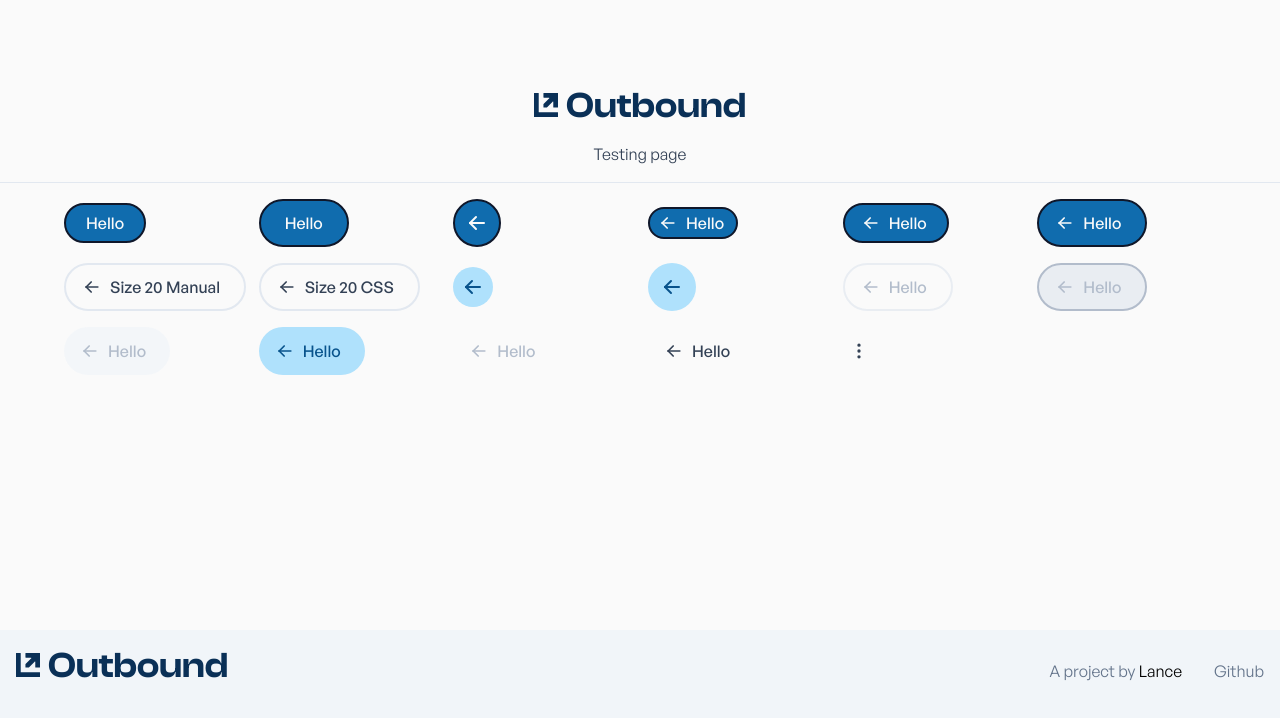
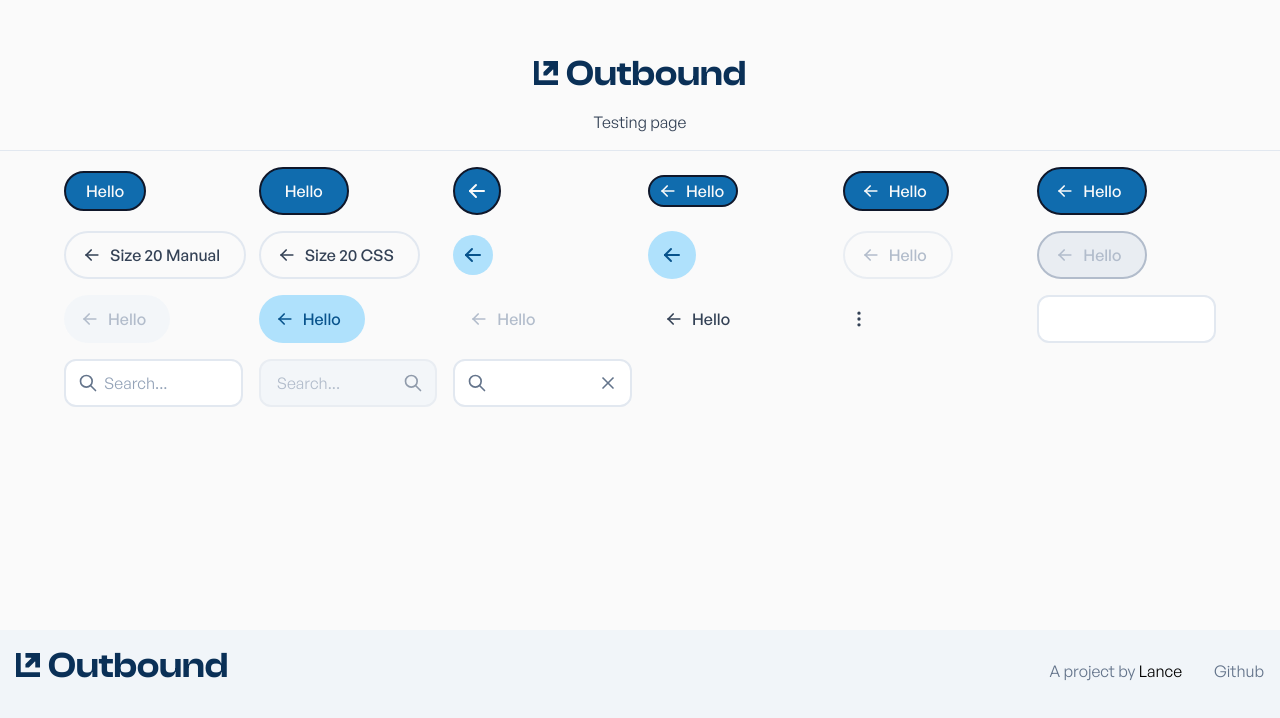
Before and after one commit to Suu-ly/Outbound, a Next.js app: page / in a window 1280 px wide. Shown: the part 170-888 px from the top of the page. Built offline with nearby package versions, Linux system fonts and the light colour scheme.

Commit message:
Added input component

```diff
--- a/src/app/page.tsx
+++ b/src/app/page.tsx
@@ -1,20 +1,26 @@
 import { Button } from "@/components/ui/button";
+import { Input } from "@/components/ui/input";
 import { Separator } from "@/components/ui/separator";
-import { IconArrowLeft, IconDotsVertical } from "@tabler/icons-react";
+import {
+  IconArrowLeft,
+  IconDotsVertical,
+  IconSearch,
+  IconX,
+} from "@tabler/icons-react";
 import Image from "next/image";
 
 export default function Home() {
   return (
-    <main className="flex flex-col items-center justify-center min-h-screen w-full gap-4 bg-zinc-50">
-      <div className="flex gap-2 items-baseline">
+    <main className="flex min-h-screen w-full flex-col items-center justify-center gap-4 bg-zinc-50">
+      <div className="flex items-baseline gap-2">
         <Image src="/outbound.svg" width={24} height={24} alt="outbound" />
-        <h1 className="font-display text-4xl  font-semibold text-brand-900">
+        <h1 className="font-display text-4xl font-semibold text-brand-900">
           Outbound
         </h1>
       </div>
       <p>Testing page</p>
       <Separator />
-      <div className="grid grid-cols-6 max-w-6xl h-full gap-4 justify-items-start items-center">
+      <div className="grid h-full max-w-6xl grid-cols-6 items-center justify-items-start gap-4">
         <Button>Hello</Button>
         <Button size={"large"}>Hello</Button>
         <Button size="large" iconOnly>
@@ -73,6 +79,17 @@ export default function Home() {
         <Button size={"small"} variant={"ghost"} iconOnly>
           <IconDotsVertical />
         </Button>
+        <Input />
+        <Input left={<IconSearch />} placeholder="Search..." />
+        <Input right={<IconSearch />} disabled placeholder="Search..." />
+        <Input
+          left={<IconSearch />}
+          right={
+            <Button size="small" iconOnly variant="ghost">
+              <IconX />
+            </Button>
+          }
+        />
       </div>
     </main>
   );
--- /dev/null
+++ b/src/components/ui/input.tsx
@@ -0,0 +1,69 @@
+"use client";
+import { cn } from "@/lib/utils";
+import { composeRefs } from "@radix-ui/react-compose-refs";
+import * as React from "react";
+
+type InputProps = React.ComponentProps<"input"> & {
+  left?: React.ReactNode;
+  right?: React.ReactNode;
+};
+
+const Input = React.forwardRef<HTMLInputElement, InputProps>(
+  ({ className, type, left, right, ...props }, ref) => {
+    const inputRef = React.useRef<HTMLInputElement>(null);
+
+    return (
+      <div
+        className={cn(
+          "has-[input:disabled]:pointer-event flex h-12 w-full rounded-xl border-2 border-slate-200 bg-white text-slate-900 transition-colors has-[input:focus-visible]:border-slate-900 has-[input:disabled]:bg-slate-100 has-[input:disabled]:text-slate-400 has-[input:disabled]:opacity-70 [&_input]:placeholder:text-slate-400 [&_svg]:size-5 [&_svg]:text-slate-500",
+          className,
+        )}
+        onPointerDown={(event) => {
+          const target = event.target as HTMLElement;
+          if (target.closest("input, button, a")) return;
+
+          const input = inputRef.current;
+          if (!input) return;
+
+          // Same selector as in the CSS to find the right slot
+          const isRightSlot = target.closest("[data-right='true']");
+
+          const cursorPosition = isRightSlot ? input.value.length : 0;
+
+          requestAnimationFrame(() => {
+            // Only some input types support this, browsers will throw an error if not supported
+            // See: https://developer.mozilla.org/en-US/docs/Web/API/HTMLInputElement/setSelectionRange#:~:text=Note%20that%20according,not%20support%20selection%22.
+            try {
+              input.setSelectionRange(cursorPosition, cursorPosition);
+            } catch {}
+            input.focus();
+          });
+        }}
+      >
+        {left !== undefined && (
+          <div className="flex shrink-0 items-center pl-3 pr-1.5">{left}</div>
+        )}
+        <input
+          type={type}
+          ref={composeRefs(inputRef, ref)}
+          {...props}
+          className={cn(
+            "w-full bg-transparent py-3 file:border-0 file:bg-transparent file:text-slate-900 focus-visible:outline-none",
+            !left && "indent-4",
+          )}
+        />
+        {right !== undefined && (
+          <div
+            className="flex shrink-0 items-center pl-1.5 pr-3 has-[button]:pr-1.5"
+            data-right={true}
+          >
+            {right}
+          </div>
+        )}
+      </div>
+    );
+  },
+);
+Input.displayName = "Input";
+
+export { Input };
--- /dev/null
+++ b/src/components/ui/label.tsx
@@ -0,0 +1,26 @@
+"use client"
+
+import * as React from "react"
+import * as LabelPrimitive from "@radix-ui/react-label"
+import { cva, type VariantProps } from "class-variance-authority"
+
+import { cn } from "@/lib/utils"
+
+const labelVariants = cva(
+  "text-sm font-medium leading-none peer-disabled:cursor-not-allowed peer-disabled:opacity-70"
+)
+
+const Label = React.forwardRef<
+  React.ElementRef<typeof LabelPrimitive.Root>,
+  React.ComponentPropsWithoutRef<typeof LabelPrimitive.Root> &
+    VariantProps<typeof labelVariants>
+>(({ className, ...props }, ref) => (
+  <LabelPrimitive.Root
+    ref={ref}
+    className={cn(labelVariants(), className)}
+    {...props}
+  />
+))
+Label.displayName = LabelPrimitive.Root.displayName
+
+export { Label }
```
Also changed, not shown: package.json (+9 -0 lines), 1 other file (tests, documents, lock files or other folders).
